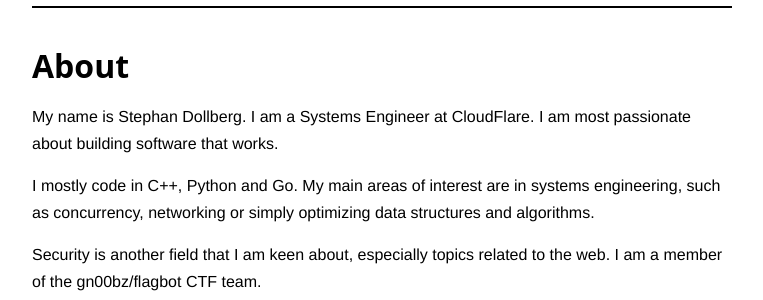
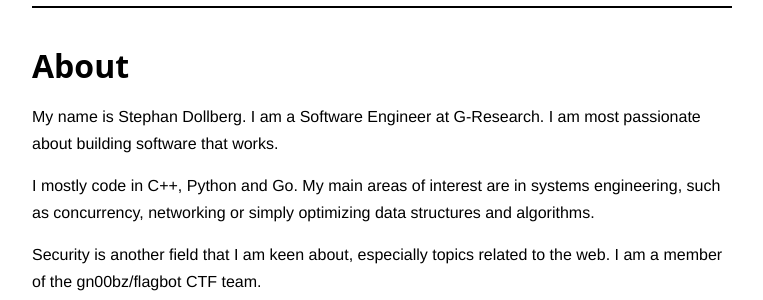
Before and after one commit to StephanDollberg/stephandollberg.github.io, a Jekyll site: the page built from about.md, in a window 1280 px wide. Shown: the part 150-450 px from the top of the page, without its empty margins (258-1021 px from the left). Built offline with Jekyll 4.4.1, drawn with Linux system fonts in a browser that asks for light colours.

Commit message:
updated about me

```diff
--- a/about.md
+++ b/about.md
@@ -6,7 +6,7 @@
 author_footer: false
 ---
 
-My name is Stephan Dollberg. I am a Systems Engineer at CloudFlare. I am most passionate about building software that works.
+My name is Stephan Dollberg. I am a Software Engineer at G-Research. I am most passionate about building software that works.
 
 I mostly code in C++, Python and Go. My main areas of interest are in systems engineering, such as concurrency, networking or simply optimizing data structures and algorithms.
 
```
